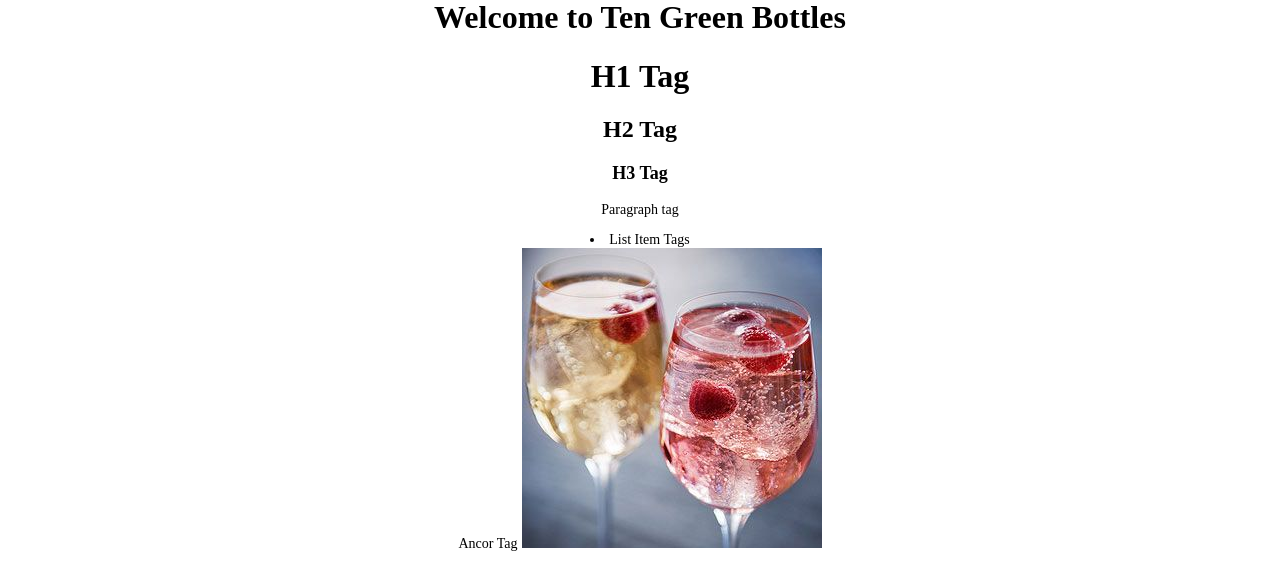
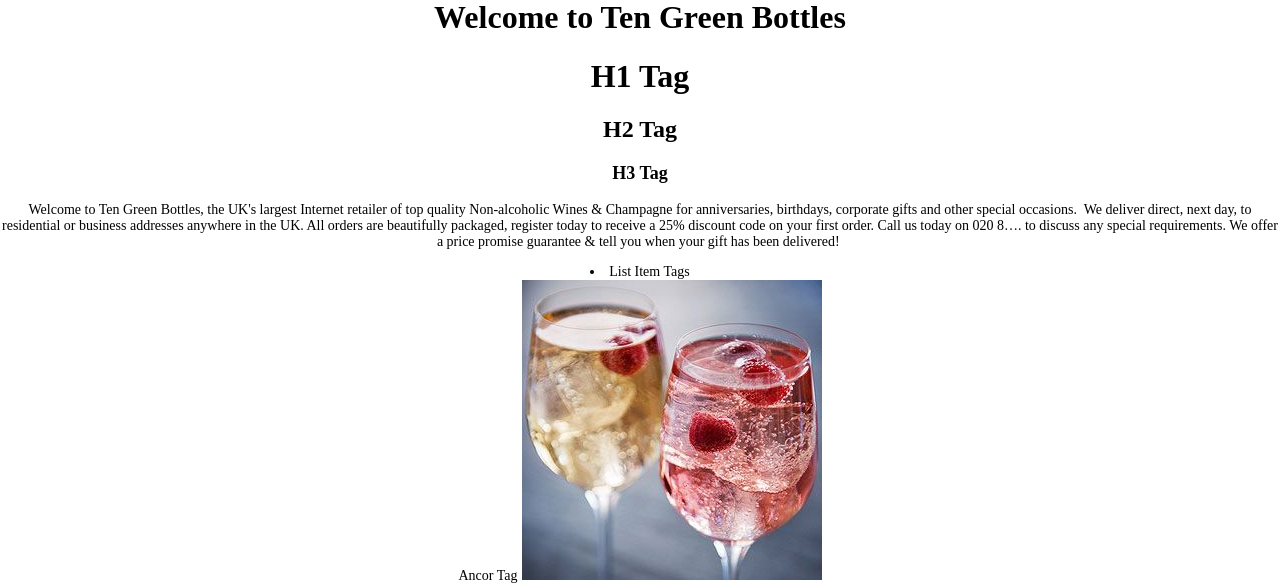
Before and after one commit to LordGee/WineApp, a PHP site: page / in a window 1280 px wide. Shown: the part 294-878 px from the top of the page. Before the commit the page ends 845 px from the top, so only its background shows below. Run offline with PHP 8.4, Linux system fonts and the light colour scheme; some libraries are stand-ins or nearby versions.

Commit message:
added description

```diff
--- a/index.php
+++ b/index.php
@@ -12,7 +12,13 @@
             <h1>H1 Tag</h1>
             <h2>H2 Tag</h2>
             <h3>H3 Tag</h3>
-            <p>Paragraph tag</p>
+            <p>Welcome to Ten Green Bottles, the UK's largest Internet retailer of top quality Non-alcoholic Wines & Champagne for anniversaries, birthdays, corporate gifts and other special occasions.
+
+We deliver direct, next day, to residential or business addresses anywhere in the UK. All orders are beautifully packaged, register today to receive a 25% discount code on your first order. Call us today on 020 8…. to discuss any special requirements.
+
+We offer a price promise guarantee & tell you when your gift has been delivered!
+
+</p>
             <li>List Item Tags</li>
             <a>Ancor Tag</a>
 
```
